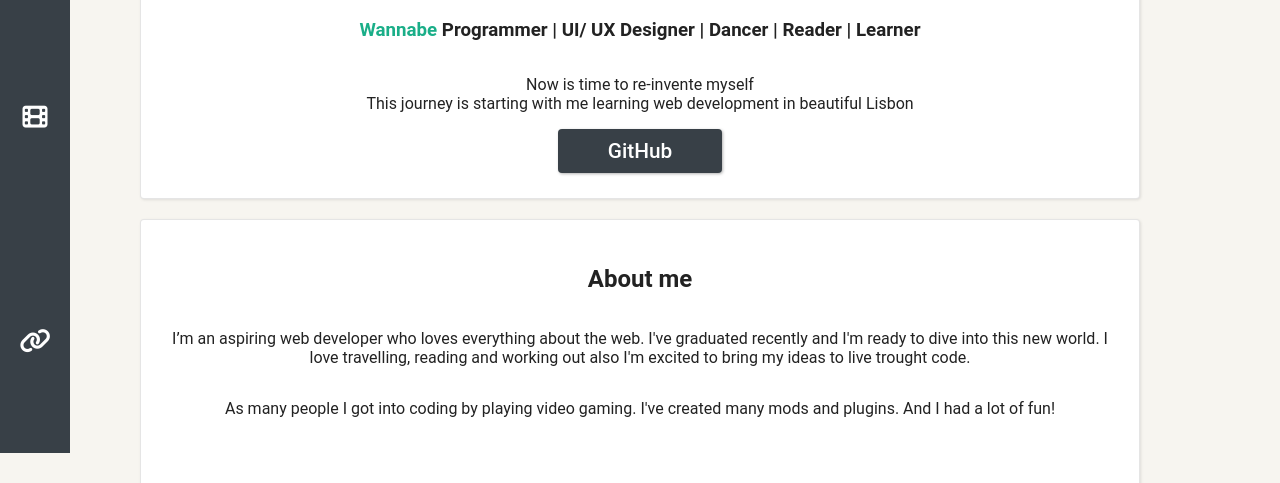
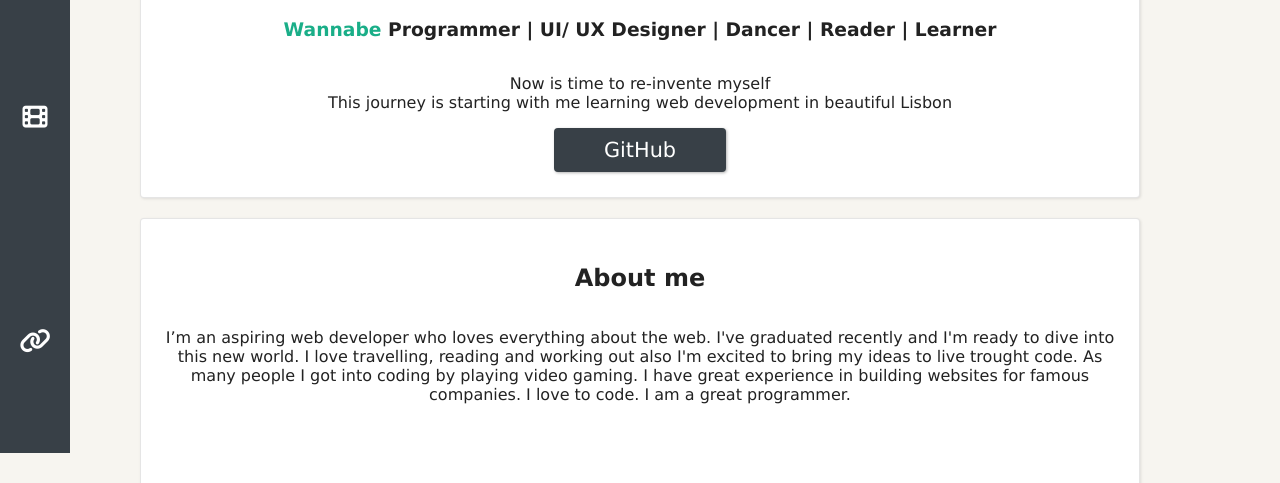
Before and after one commit to ShleshaOdhekar/profile, a plain HTML site: page index.html in a window 1280 px wide. Shown: the part 317-800 px from the top of the page. Drawn offline with Linux system fonts and the light colour scheme.

Commit message:
changed fonts

```diff
--- a/css/style.css
+++ b/css/style.css
@@ -8,6 +8,7 @@ body {
     font-family: 'Roboto', sans-serif;
     color: #222;
     background: #f7f5f0;
+    font-family:  "Lucida Sans Unicode", "Lucida Grande", sans-serif;
   }
   /* Link Styles */
 
--- a/index.html
+++ b/index.html
@@ -45,8 +45,8 @@
 
 <div class="card text-align container" id="me">
     <h2>About me</h2>
-    <p>I’m an aspiring web developer who loves everything about the web. I've graduated recently and I'm ready to dive into this new world. I love travelling, reading and working out also I'm excited to bring my ideas to live trought code.</p>
-        <p>As many people I got into coding by playing video gaming. I've created many mods and plugins. And I had a lot of fun!</p>
+    <p>I’m an aspiring web developer who loves everything about the web. I've graduated recently and I'm ready to dive into this new world. I love travelling, reading and working out also I'm excited to bring my ideas to live trought code.
+        As many people I got into coding by playing video gaming. I have great experience in building websites for famous companies. I love to code. I am a great programmer.</p>
         <a href="https://github.com/ShleshaOdhekar" target="_blank" class="btn-click" id="resume">Download My Resume</a>
     <h2>Services</h2>
   <div class="container-2">
```
